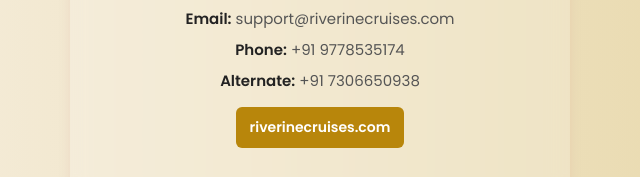
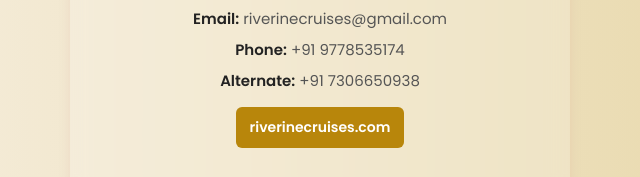
Before and after one commit to vinayakajith/Riverine-Cruises-new, a plain HTML site: page index.html in a window 1280 px wide. Shown: the part 387-564 px from the top of the page, 320-960 px from the left. Drawn offline with Linux system fonts and the light colour scheme.

Commit message:
Update index.html
email modified

```diff
--- a/index.html
+++ b/index.html
@@ -143,7 +143,7 @@
         </a>
 
         <h1>Riverine Cruises</h1>
-        <p><strong>Email:</strong> support@riverinecruises.com</p>
+        <p><strong>Email:</strong> riverinecruises@gmail.com</p>
         <p><strong>Phone:</strong> +91 9778535174</p>
         <p><strong>Alternate:</strong> +91 7306650938 </p>
         <p>
```
